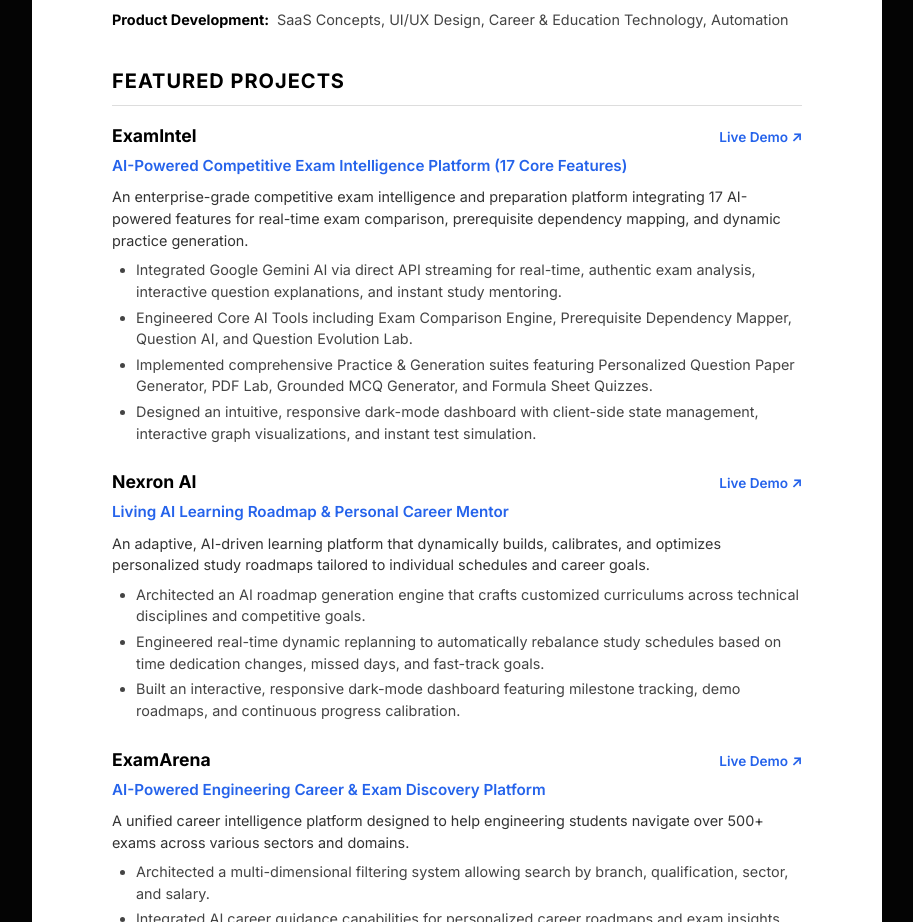
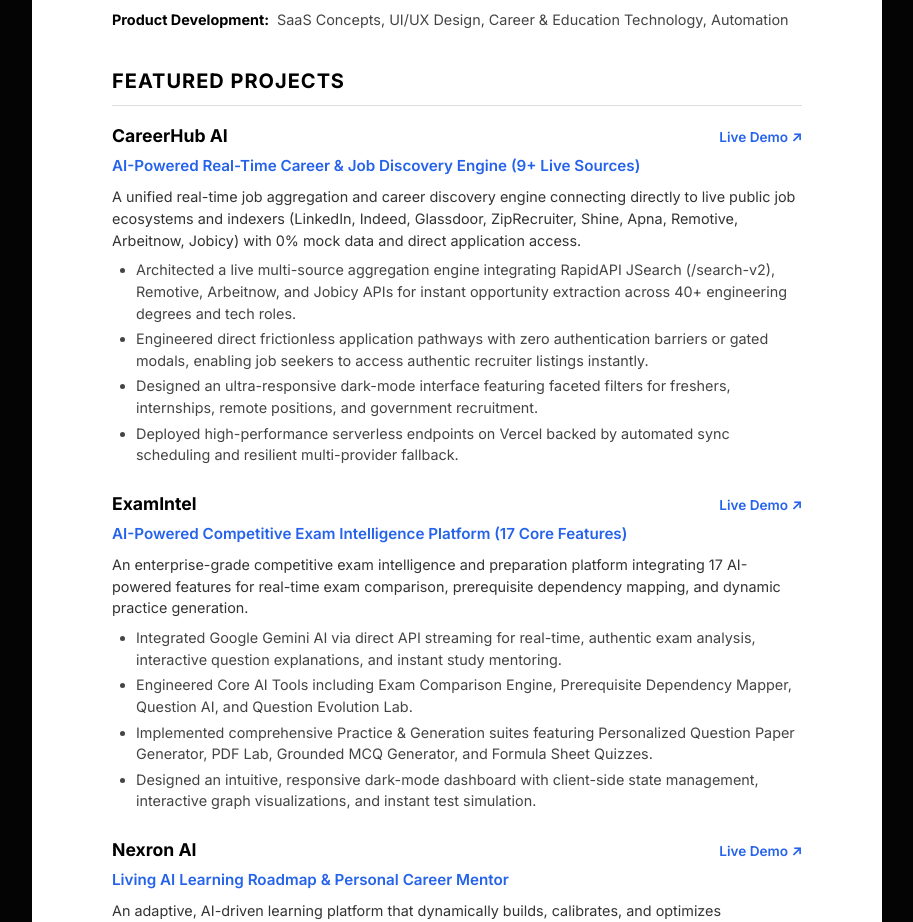
Before and after one commit to prakharmishra00000-cell/prakhar-mishra-portfolio, a Next.js app: page /resume in a window 1280 px wide. Shown: the part 820-1742 px from the top of the page, without its empty margins (183-1096 px from the left). Built offline with nearby package versions, Linux system fonts and the light colour scheme.

Commit message:
feat: add CareerHub AI project with screenshot and live demo link, update resume

```diff
--- a/src/app/resume/page.tsx
+++ b/src/app/resume/page.tsx
@@ -65,6 +65,27 @@
 
         <section className={styles.section}>
           <h3 className={styles.sectionTitle}>Featured Projects</h3>
+
+          <div className={styles.experienceItem}>
+            <div className={styles.experienceHeader}>
+              <h4>CareerHub AI</h4>
+              <span className={styles.date}>
+                <a href="https://careerhub-ai-ruby.vercel.app/" target="_blank" rel="noopener noreferrer" style={{ color: '#2563eb', fontWeight: 600 }}>
+                  Live Demo ↗
+                </a>
+              </span>
+            </div>
+            <div className={styles.role}>AI-Powered Real-Time Career & Job Discovery Engine (9+ Live Sources)</div>
+            <p>
+              A unified real-time job aggregation and career discovery engine connecting directly to live public job ecosystems and indexers (LinkedIn, Indeed, Glassdoor, ZipRecruiter, Shine, Apna, Remotive, Arbeitnow, Jobicy) with 0% mock data and direct application access.
+            </p>
+            <ul>
+              <li>Architected a live multi-source aggregation engine integrating RapidAPI JSearch (/search-v2), Remotive, Arbeitnow, and Jobicy APIs for instant opportunity extraction across 40+ engineering degrees and tech roles.</li>
+              <li>Engineered direct frictionless application pathways with zero authentication barriers or gated modals, enabling job seekers to access authentic recruiter listings instantly.</li>
+              <li>Designed an ultra-responsive dark-mode interface featuring faceted filters for freshers, internships, remote positions, and government recruitment.</li>
+              <li>Deployed high-performance serverless endpoints on Vercel backed by automated sync scheduling and resilient multi-provider fallback.</li>
+            </ul>
+          </div>
 
           <div className={styles.experienceItem}>
             <div className={styles.experienceHeader}>
```
Also changed, not shown: src/components/Projects.tsx (+15 -0 lines), public/careerhub.png (added).
